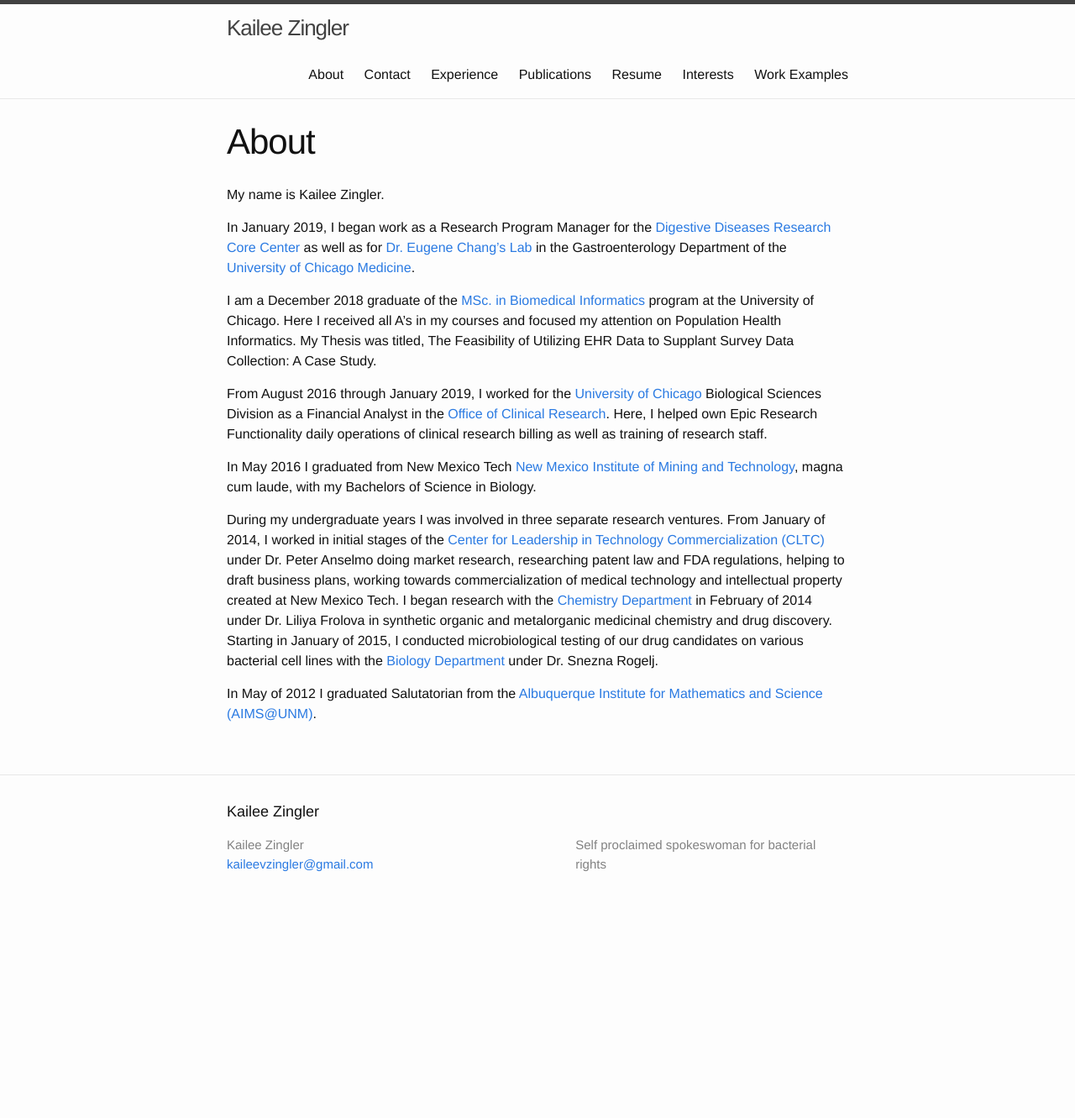
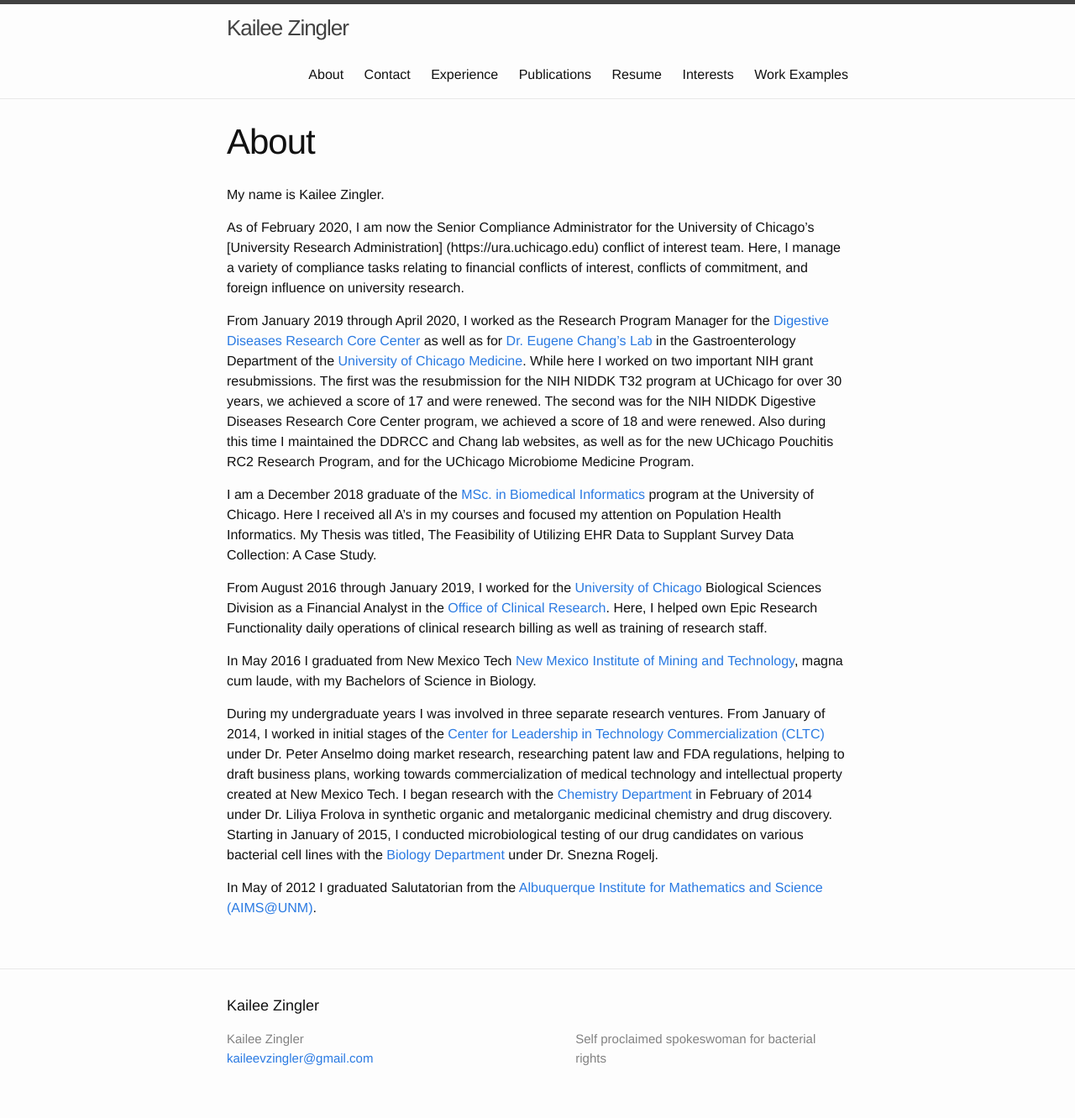
Before and after one commit to kzingler/kzingler.github.io, a Jekyll site: the page built from about.md, in a window 1280 px wide. Shown: the whole page at 84% size. Built offline with Jekyll 4.4.1, drawn with Linux system fonts in a browser that asks for light colours; before the commit the page ends 1100 px from its top, so only the background shows below that.

Commit message:
updated about me

```diff
--- a/about.md
+++ b/about.md
@@ -5,7 +5,12 @@ permalink: /about/
 ---
 My name is Kailee Zingler.
 
-In January 2019, I began work as a Research Program Manager for the [Digestive Diseases Research Core Center](http://www.uchicagoddrcc.org/research-cores) as well as for [Dr. Eugene Chang's Lab](https://changlab.uchicago.edu) in the Gastroenterology Department of the [University of Chicago Medicine](https://en.wikipedia.org/wiki/University_of_Chicago_Medical_Center).
+As of February 2020, I am now the Senior Compliance Administrator for the University of Chicago's [University Research Administration] (https://ura.uchicago.edu) conflict of interest team.
+Here, I manage a variety of compliance tasks relating to financial conflicts of interest, conflicts of commitment, and foreign influence on university research.
+
+From January 2019 through April 2020, I worked as the Research Program Manager for the [Digestive Diseases Research Core Center](http://www.uchicagoddrcc.org/research-cores) as well as for [Dr. Eugene Chang's Lab](https://changlab.uchicago.edu) in the Gastroenterology Department of the [University of Chicago Medicine](https://en.wikipedia.org/wiki/University_of_Chicago_Medical_Center).
+While here I worked on two important NIH grant resubmissions. The first was the resubmission for the NIH NIDDK T32 program at UChicago for over 30 years, we achieved a score of 17 and were renewed. The second was for the NIH NIDDK Digestive Diseases Research Core Center program, we achieved a score of 18 and were renewed.
+Also during this time I maintained the DDRCC and Chang lab websites, as well as for the new UChicago Pouchitis RC2 Research Program, and for the UChicago Microbiome Medicine Program.
 
 I am a December 2018 graduate of the [MSc. in Biomedical Informatics](https://grahamschool.uchicago.edu/academic-programs/masters-degrees/biomedical-informatics) program at the University of Chicago. Here I received all A's in my courses and focused my attention on Population Health Informatics. My Thesis was titled, The Feasibility of Utilizing EHR Data to Supplant Survey Data Collection: A Case Study.
 
```
Also changed, not shown: 1 other file.
